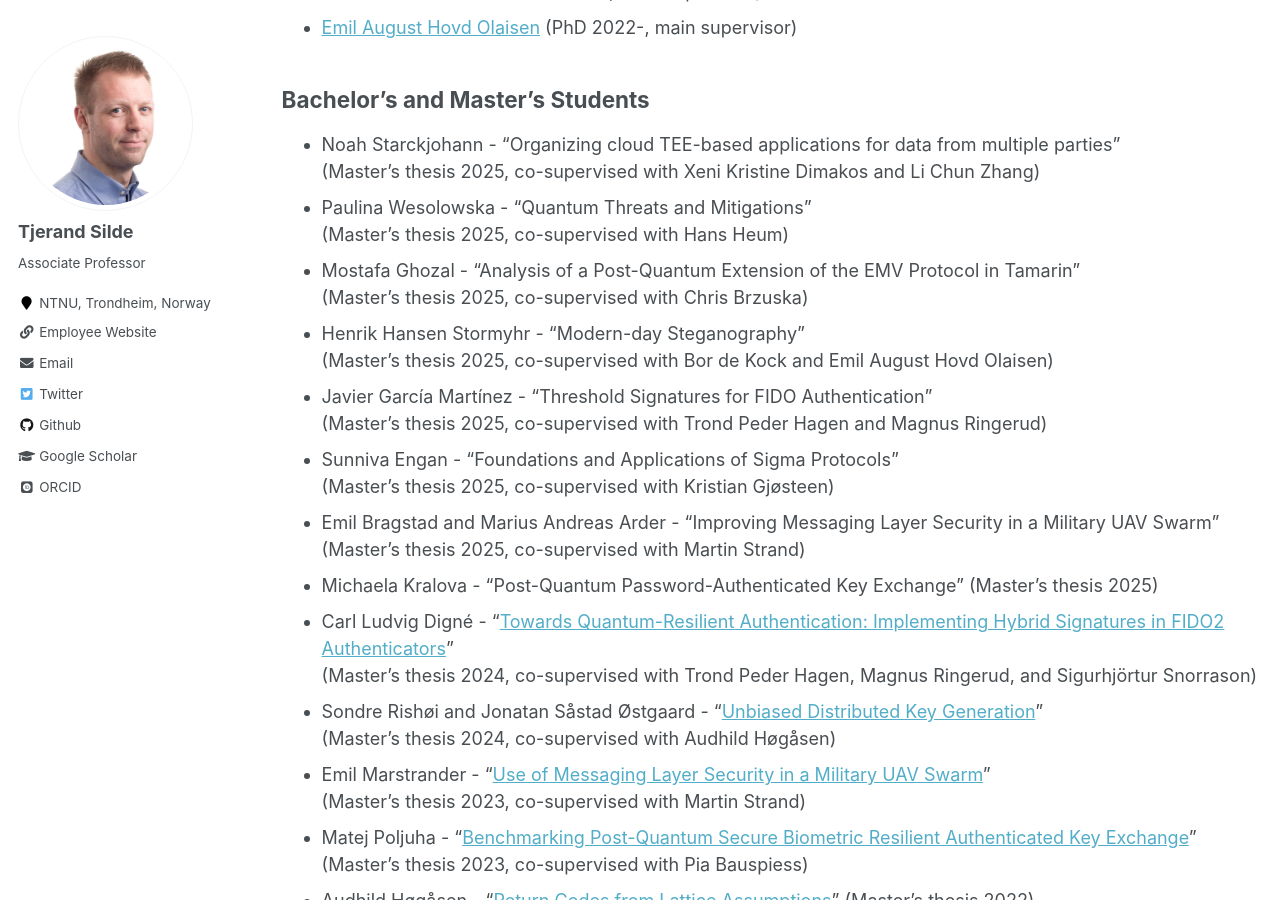
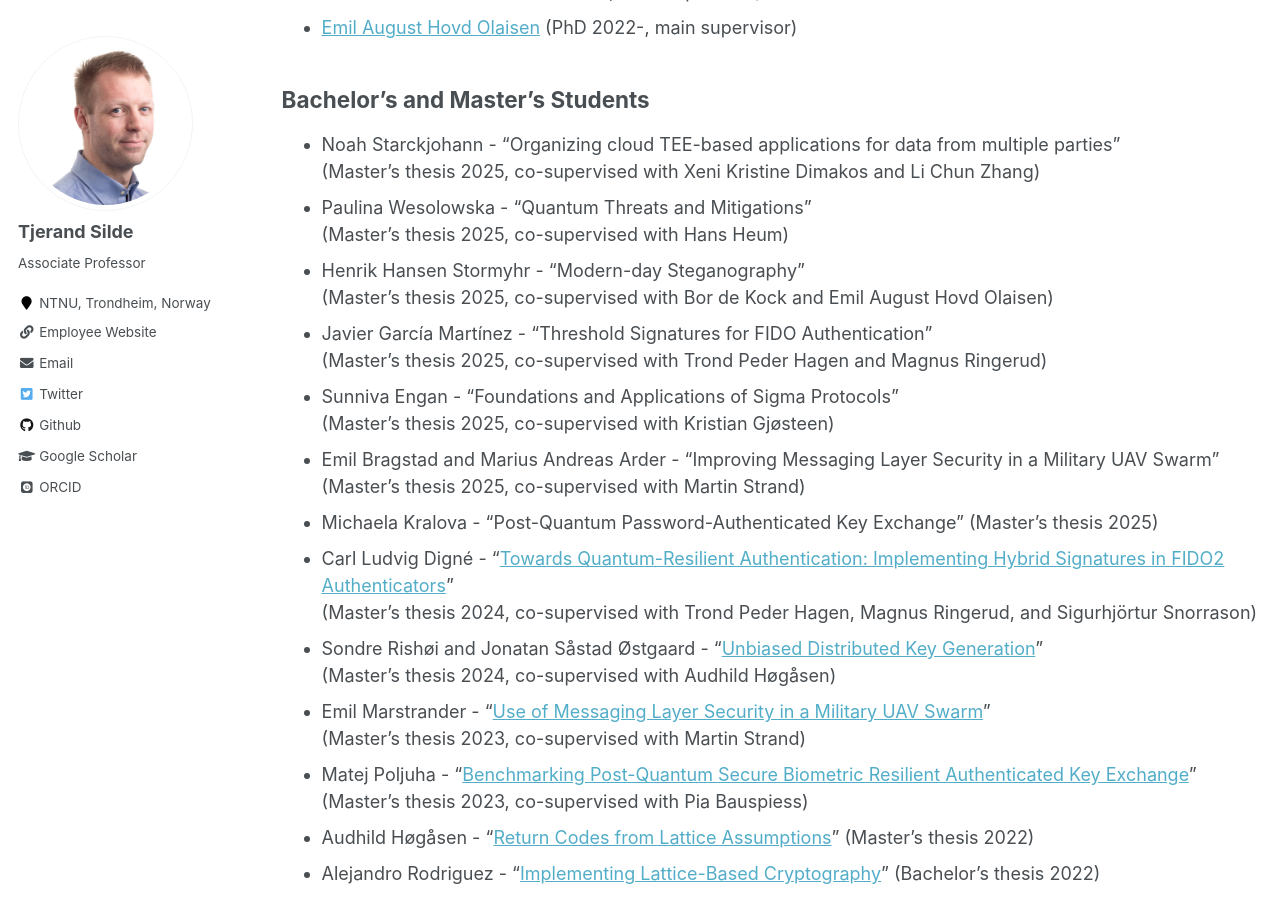
Before and after one commit to tjesi/tjesi.github.io, a Jekyll site: the page built from _pages/people.md, in a window 1280 px wide and 900 px high, scrolled down 456 px. Built offline with Jekyll 4.4.1, drawn with Linux system fonts in a browser that asks for light colours; some web fonts are replaced.

Commit message:
Update people.md

```diff
--- a/_pages/people.md
+++ b/_pages/people.md
@@ -23,8 +23,6 @@ author_profile: true
 (Master's thesis 2025, co-supervised with Xeni Kristine Dimakos and Li Chun Zhang)
 - Paulina Wesolowska - "Quantum Threats and Mitigations"
 (Master's thesis 2025, co-supervised with Hans Heum)
-- Mostafa Ghozal - "Analysis of a Post-Quantum Extension of the EMV Protocol in Tamarin"
-(Master's thesis 2025, co-supervised with Chris Brzuska)
 - Henrik Hansen Stormyhr - "Modern-day Steganography"
 (Master's thesis 2025, co-supervised with Bor de Kock and Emil August Hovd Olaisen)
 - Javier García Martínez - "Threshold Signatures for FIDO Authentication"
```
